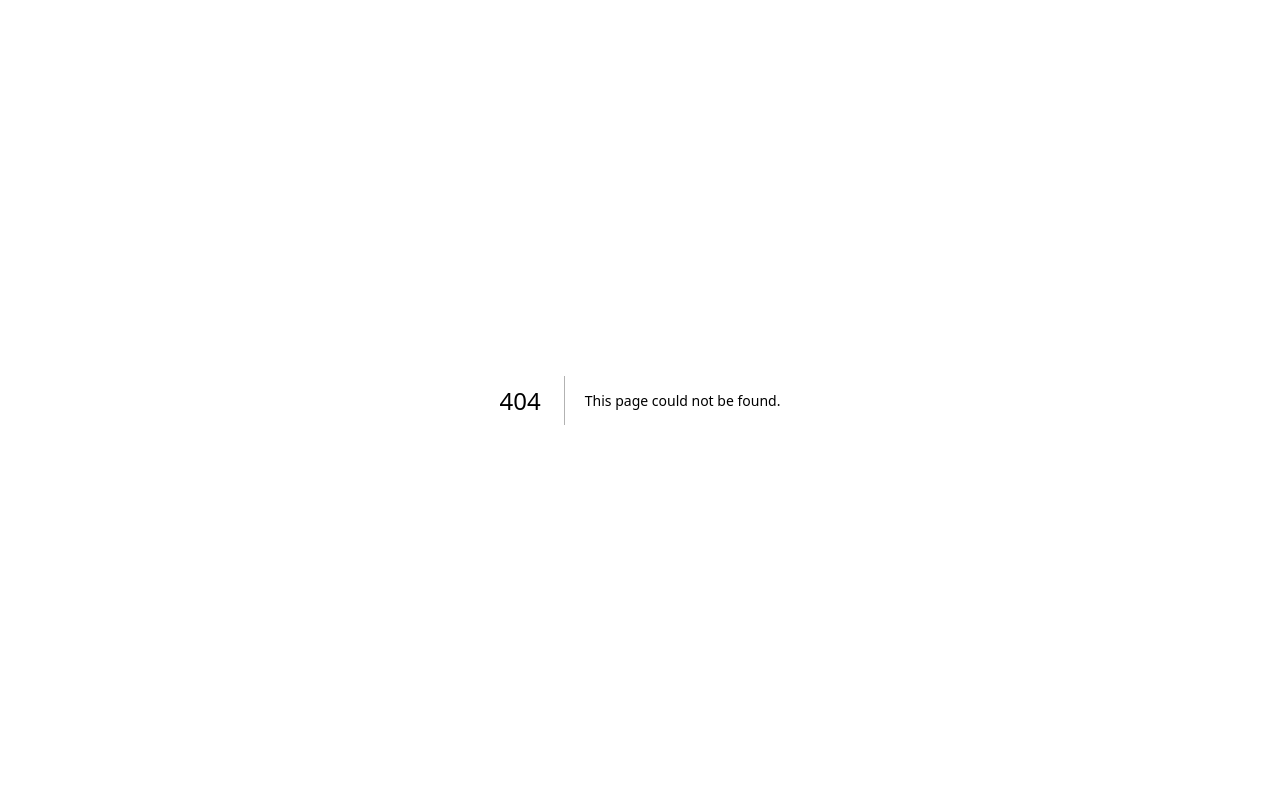
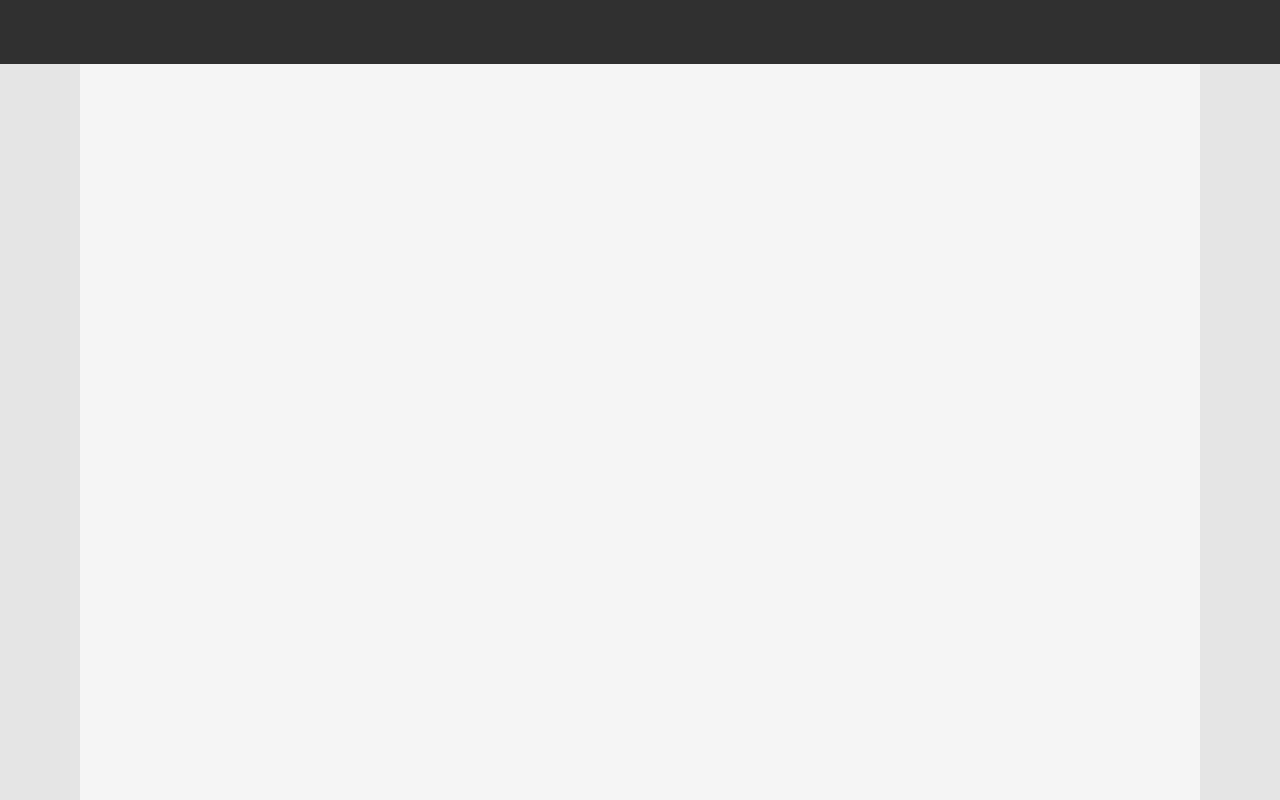
Before and after one commit to ericleonen/kamibase, a Next.js app: page /editor in a window 1280 px wide. Before the commit this address had no page. Built offline with nearby package versions, Linux system fonts and the light colour scheme.

Commit message:
scaffold editor sections

```diff
--- /dev/null
+++ b/src/app/editor/page.tsx
@@ -0,0 +1,20 @@
+export default function EditorPage() {
+    return (
+        <div className="h-screen flex flex-col">
+            <section className="h-16 bg-theme-black">
+
+            </section>
+            <section className="flex flex-grow bg-theme-white">
+                <div className="w-20 h-full bg-theme-light-gray">
+
+                </div>
+                <div className="flex-grow">
+
+                </div>
+                <div className="w-20 h-full bg-theme-light-gray">
+
+                </div>
+            </section>
+        </div>
+    )
+}
--- a/tailwind.config.ts
+++ b/tailwind.config.ts
@@ -13,6 +13,11 @@ const config: Config = {
         "gradient-conic":
           "conic-gradient(from 180deg at 50% 50%, var(--tw-gradient-stops))",
       },
+      colors: {
+        "theme-white": "#F5F5F5",
+        "theme-black": "#303030",
+        "theme-light-gray": "#E5E5E5"
+      }
     },
   },
   plugins: [],
```
